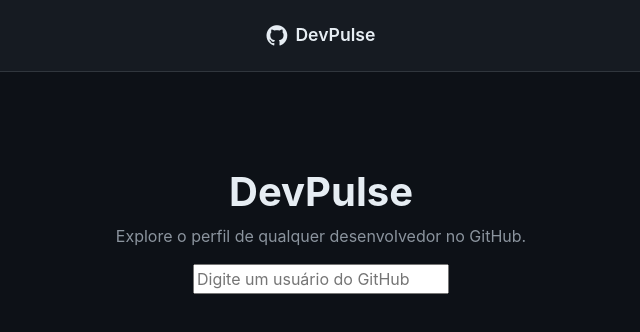
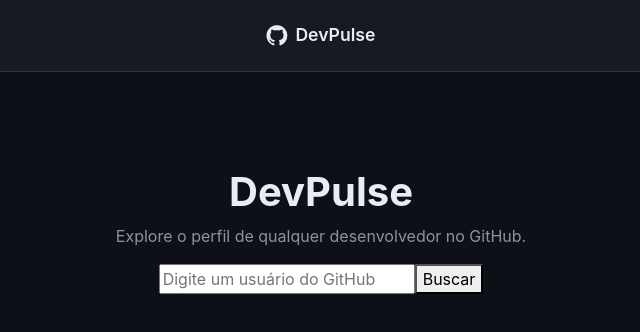
Before and after one commit to pedrohenriquedsdev/devpulse, an Angular app: page / in a window 1280 px wide. Shown: the top 332 px of the page, without its empty margins (319-959 px from the left). Built offline with nearby package versions, Linux system fonts and the light colour scheme.

Commit message:
feat: navigate to profile page on search submit

```diff
--- a/src/app/features/search/search-page/search-page.html
+++ b/src/app/features/search/search-page/search-page.html
@@ -4,5 +4,10 @@
 
   <!-- [(ngModel)]: "banana in a box". [] manda o valor de "username" pro input,
        () manda o que for digitado de volta pro componente. Via dupla. -->
-  <input type="text" [(ngModel)]="username" placeholder="Digite um usuário do GitHub" />
+  <!-- (ngSubmit): dispara no Enter ou no clique do botão type="submit",
+       e o Angular já chama preventDefault() por você. -->
+  <form (ngSubmit)="onSearch()">
+    <input type="text" [(ngModel)]="username" name="username" placeholder="Digite um usuário do GitHub" />
+    <button type="submit">Buscar</button>
+  </form>
 </section>
--- a/src/app/features/search/search-page/search-page.ts
+++ b/src/app/features/search/search-page/search-page.ts
@@ -1,5 +1,6 @@
-import { Component } from '@angular/core';
+import { Component, inject } from '@angular/core';
 import { FormsModule } from '@angular/forms';
+import { Router } from '@angular/router';
 
 @Component({
   imports: [FormsModule],
@@ -8,5 +9,10 @@ import { FormsModule } from '@angular/forms';
   templateUrl: './search-page.html',
 })
 export class SearchPage {
+  private readonly router = inject(Router);
   username = '';
+
+  onSearch(): void {
+    this.router.navigate(['/perfil', this.username]);
+  }
 }
```
